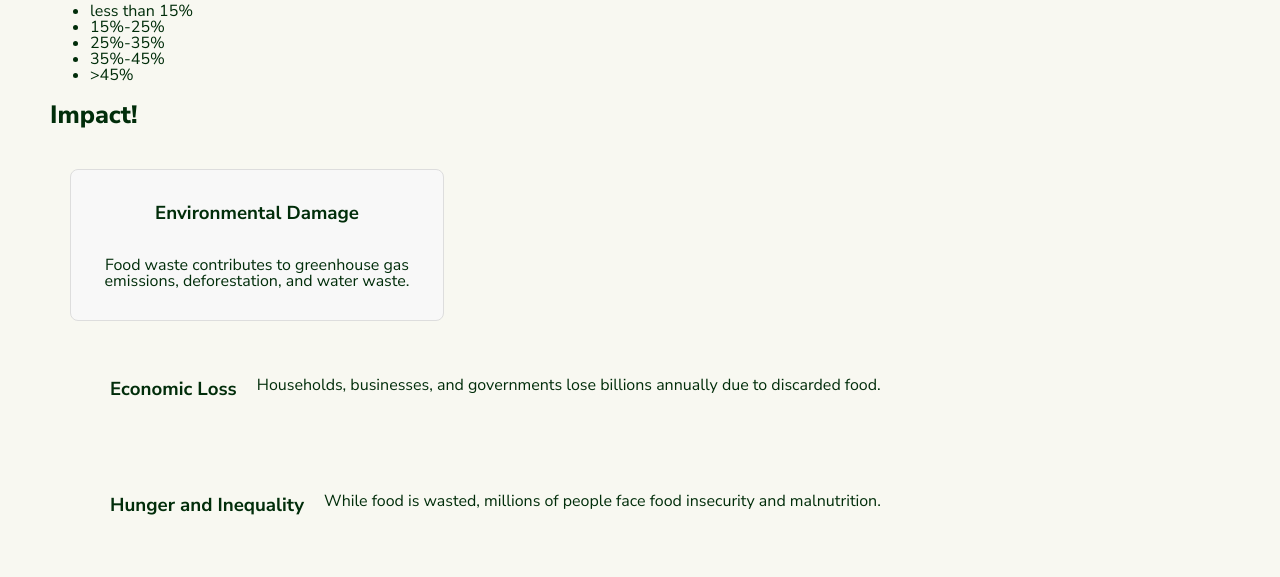
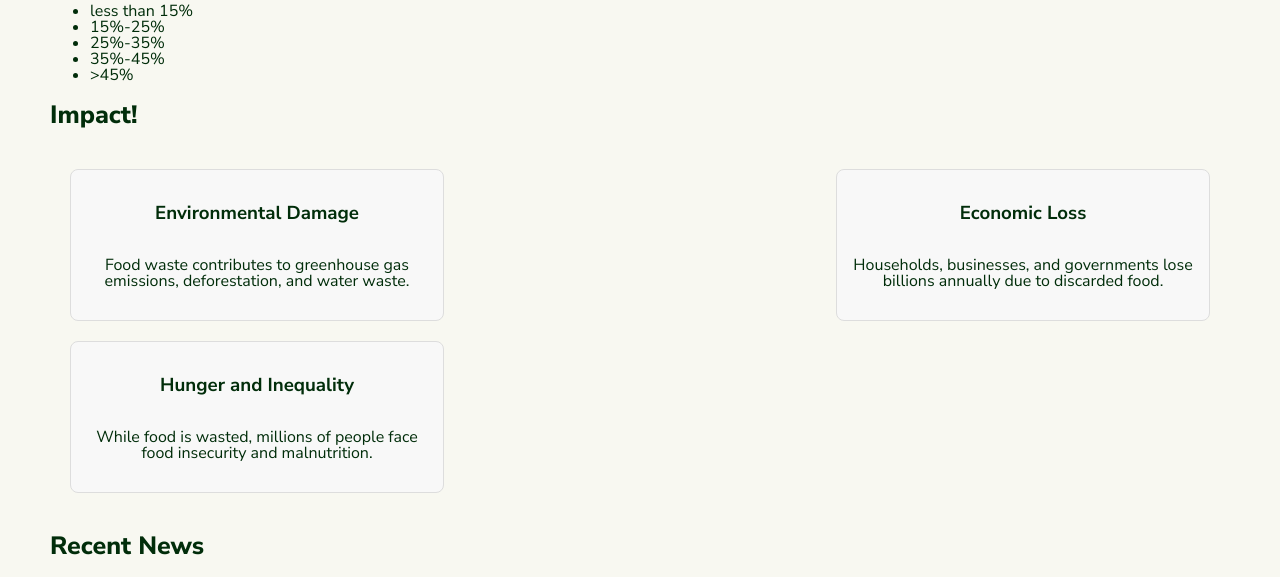
Before and after one commit to kylama/Team5-SustainableLiving, a plain HTML site: page index.html in a window 1280 px wide. Shown: the part 1101-1678 px from the top of the page. Drawn offline with Linux system fonts and the light colour scheme.

Commit message:
Update index.html

```diff
--- a/index.html
+++ b/index.html
@@ -70,13 +70,13 @@
     <p>Food waste contributes to greenhouse gas emissions, deforestation, and water waste.</p>
   </div>
 
-  <div class = "impact-container">
+  <div class = "impact-item">
     <img src="" />
     <h3>Economic Loss</h3>
     <p>Households, businesses, and governments lose billions annually due to discarded food.</p>
   </div>
 
-  <div class = "impact-container">
+  <div class = "impact-item">
     <img src="" />
     <h3>Hunger and Inequality</h3>
     <p>While food is wasted, millions of people face food insecurity and malnutrition.</p>
```
